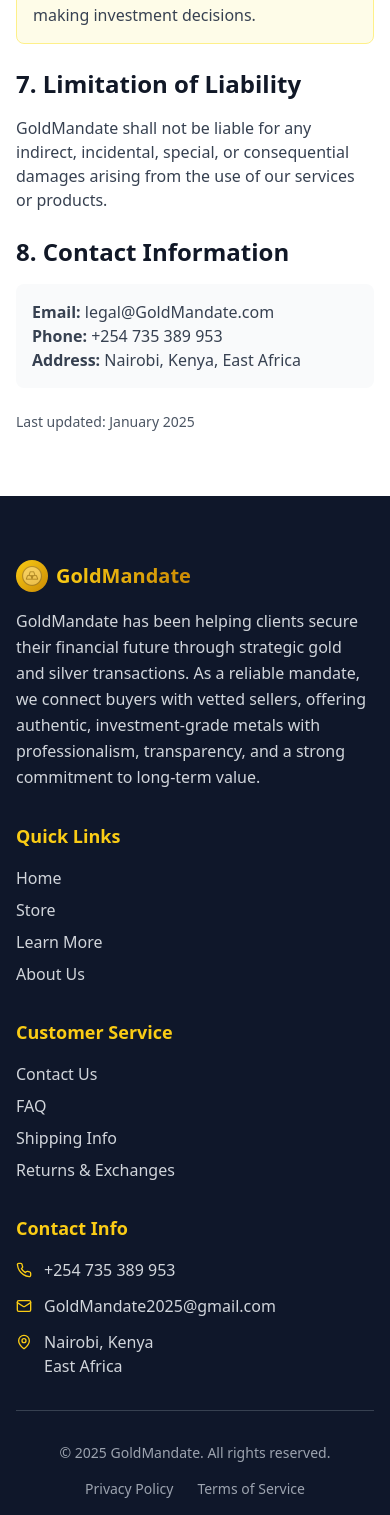
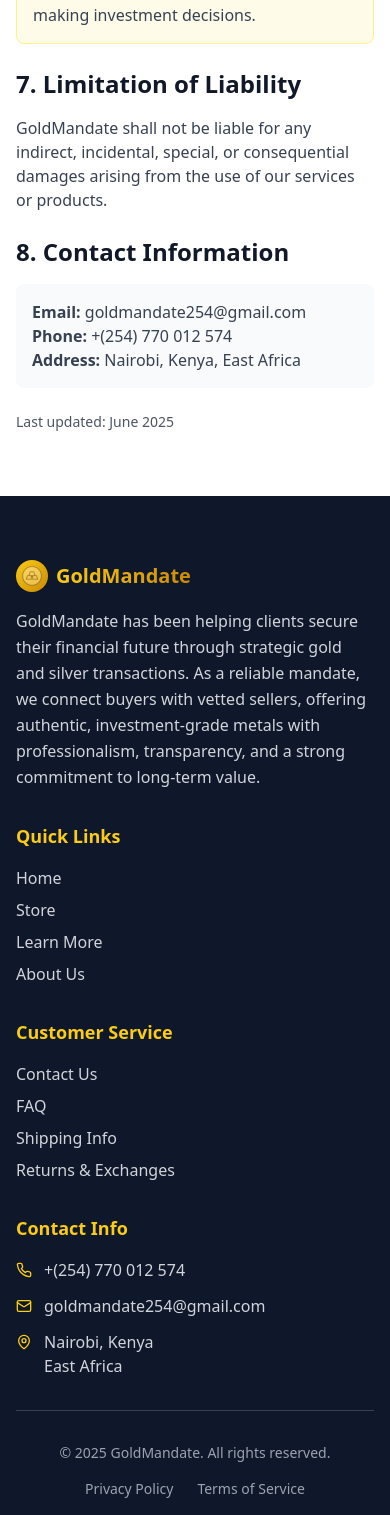
Before and after one commit to brianmwenda/bullionbridge, a React (Vite) app: page /terms-of-service in a window 390 px wide. Shown: the part 1534-3049 px from the top of the page. Built offline with nearby package versions, Linux system fonts and the light colour scheme.

Commit message:
Phone number update

```diff
--- a/src/components/Footer.tsx
+++ b/src/components/Footer.tsx
@@ -69,11 +69,12 @@ const Footer = () => {
             <div className="space-y-3">
               <div className="flex items-center space-x-3">
                 <Phone className="w-4 h-4 text-yellow-400" />
-                <span className="text-gray-300">+254 735 389 953</span>
+                <span className="text-gray-300">+(254) 770 012 574</span>
+
               </div>
               <div className="flex items-center space-x-3">
                 <Mail className="w-4 h-4 text-yellow-400" />
-                <span className="text-gray-300">GoldMandate2025@gmail.com</span>
+                <span className="text-gray-300">goldmandate254@gmail.com</span>
               </div>
               <div className="flex items-start space-x-3">
                 <MapPin className="w-4 h-4 text-yellow-400 mt-1" />
--- a/src/pages/Contact.tsx
+++ b/src/pages/Contact.tsx
@@ -35,13 +35,13 @@ const Contact = () => {
                   <div className="space-y-6">
                     <div className="bg-white p-6 rounded-lg shadow-md">
                       <h3 className="text-xl font-semibold text-yellow-600 mb-4">Phone</h3>
-                      <p className="text-gray-600 mb-2">Sales: +(254) 735 389 953</p>
+                      <p className="text-gray-600 mb-2">Sales: +(254) 770 012 574</p>
                        <p className="text-gray-600 text-sm">Monday - Friday: 8:00 AM - 6:00 PM EST</p>
                     </div>
 
                     <div className="bg-white p-6 rounded-lg shadow-md">
                       <h3 className="text-xl font-semibold text-yellow-600 mb-4">Email</h3>
-                      <p className="text-gray-600 mb-2">info@GoldMandate.com</p>
+                      <p className="text-gray-600 mb-2">goldmandate254@gmail.com</p>
                       <p className="text-gray-600 text-sm">We respond within 24 hours</p>
                     </div>
 
@@ -54,7 +54,7 @@ const Contact = () => {
 
                     <div className="bg-white p-6 rounded-lg shadow-md">
                       <h3 className="text-xl font-semibold text-yellow-600 mb-4">WhatsApp</h3>
-                      <p className="text-gray-600 mb-2">+(254) 735 389 953</p>
+                      <p className="text-gray-600 mb-2">+(254) 770 012 574</p>
                       <p className="text-gray-600 text-sm">Quick questions and order updates</p>
                     </div>
                   </div>
--- a/src/pages/FAQ.tsx
+++ b/src/pages/FAQ.tsx
@@ -89,7 +89,7 @@ const FAQ = () => {
                 href="tel:+254735389953"
                 className="bg-yellow-500 text-black px-6 py-3 rounded-lg font-semibold hover:bg-yellow-600 transition-colors text-center"
               >
-                Call: +254 735 389 953
+                Call: +(254) 770 012 574
               </a>
               <a
                 href="mailto:GoldMandate@gmail.com"
--- a/src/pages/PrivacyPolicy.tsx
+++ b/src/pages/PrivacyPolicy.tsx
@@ -72,8 +72,8 @@ const PrivacyPolicy = () => {
             <h2 className="text-2xl font-semibold text-gray-900 mb-4">6. Contact Us</h2>
             <p>If you have any questions about this Privacy Policy, please contact us at:</p>
             <div className="bg-gray-50 p-4 rounded-lg">
-              <p><strong>Email:</strong> privacy@GoldMandate.com</p>
-              <p><strong>Phone:</strong> +254 735 389 953</p>
+              <p><strong>Email:</strong> goldmandate254@gmail.com</p>
+              <p><strong>Phone:</strong> +(254) 770 012 574</p>
               <p><strong>Address:</strong> Nairobi, Kenya, East Africa</p>
             </div>
           </section>
--- a/src/pages/TermsOfService.tsx
+++ b/src/pages/TermsOfService.tsx
@@ -75,13 +75,13 @@ const TermsOfService = () => {
           <section>
             <h2 className="text-2xl font-semibold text-gray-900 mb-4">8. Contact Information</h2>
             <div className="bg-gray-50 p-4 rounded-lg">
-              <p><strong>Email:</strong> legal@GoldMandate.com</p>
-              <p><strong>Phone:</strong> +254 735 389 953</p>
+              <p><strong>Email:</strong> goldmandate254@gmail.com</p>
+              <p><strong>Phone:</strong> +(254) 770 012 574</p>
               <p><strong>Address:</strong> Nairobi, Kenya, East Africa</p>
             </div>
           </section>
 
-          <p className="text-sm text-gray-600 mt-8">Last updated: January 2025</p>
+          <p className="text-sm text-gray-600 mt-8">Last updated: June 2025</p>
         </div>
       </div>
       <Footer />
```
